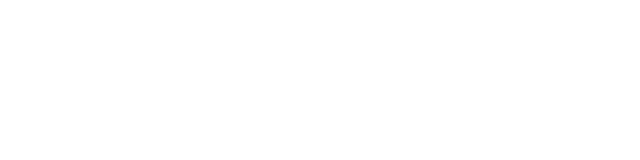
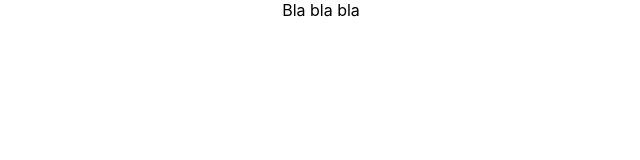
Before and after one commit to Eti-Fromentin/Piano_Piano_hackathon_paris_1121, a React (Create React App) app: page / in a window 1280 px wide. Shown: the top 160 px of the page, without its empty margins (319-959 px from the left). Built offline with nearby package versions, Linux system fonts and the light colour scheme.

Commit message:
1st step init

```diff
--- /dev/null
+++ b/LandingPage.js
@@ -0,0 +1,10 @@
+import React from "react";
+import {} from "antd";
+
+function LandinPage () {
+    return (
+        <div>Bla bla bla</div>
+    )
+}
+
+export default LandinPage;
--- a/package.json
+++ b/package.json
@@ -7,6 +7,7 @@
     "@testing-library/react": "^11.2.7",
     "@testing-library/user-event": "^12.8.3",
     "antd": "^4.17.1",
+    "axios": "^0.24.0",
     "react": "^17.0.2",
     "react-dom": "^17.0.2",
     "react-scripts": "4.0.3",
--- a/src/App.js
+++ b/src/App.js
@@ -1,9 +1,10 @@
-
+import LandinPage from '../LandingPage';
 import './App.css';
 
 function App() {
   return (
     <div className="App">
+      <LandinPage />
     </div>
   );
 }
```
Also changed, not shown: 1 other file (tests, documents, lock files or other folders).
